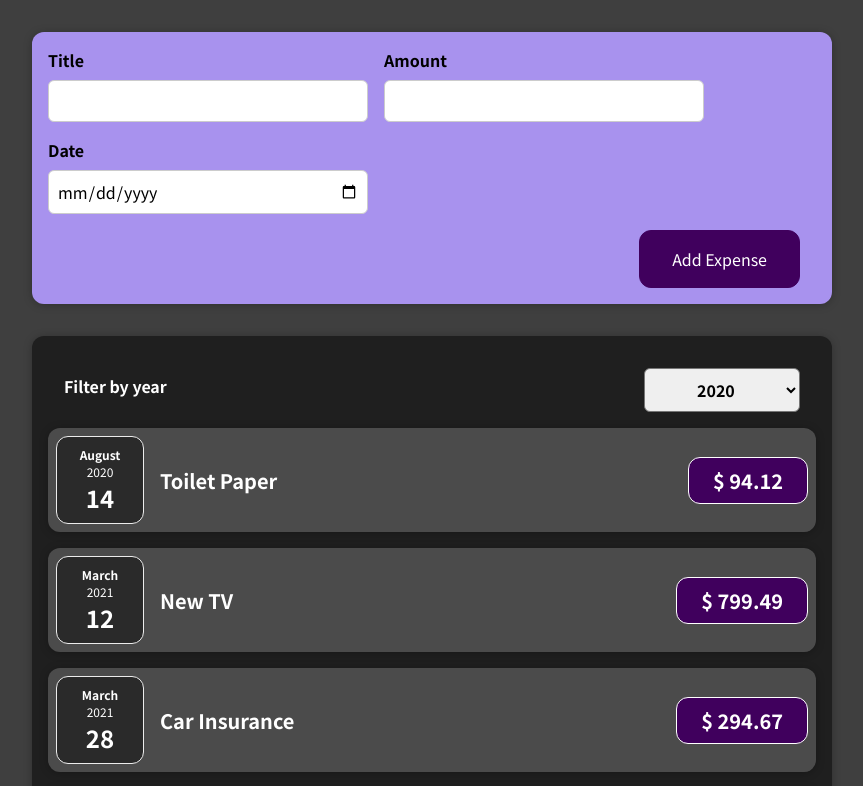
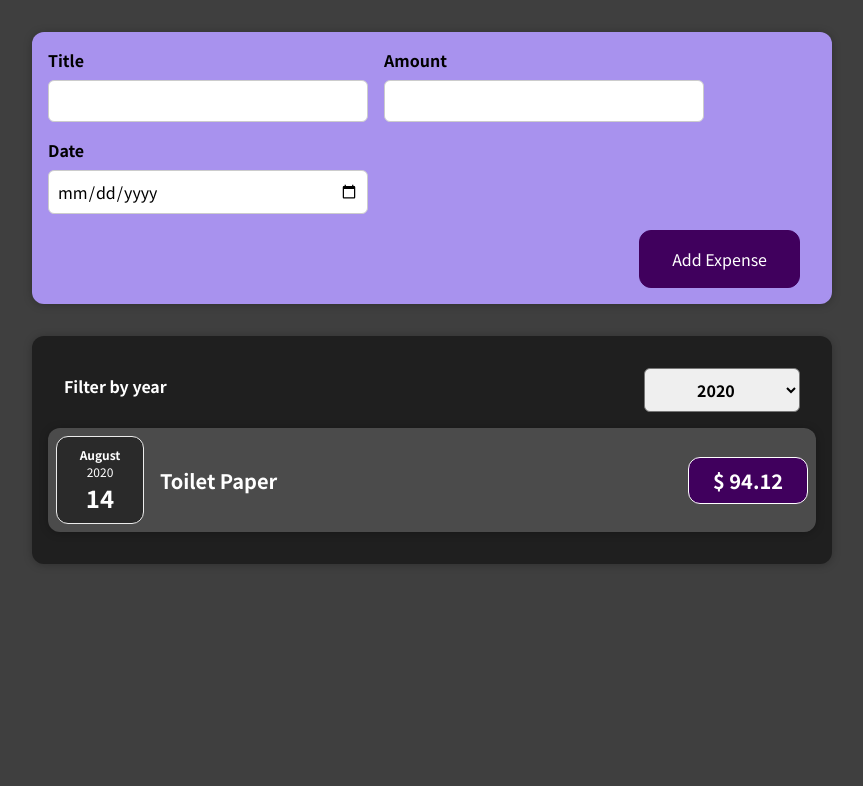
Before and after one commit to Youssef-SherifMo/expense-tracker, a React (Create React App) app: page / in a window 1280 px wide. Shown: the top 786 px of the page, without its empty margins (208-1071 px from the left). Built offline with nearby package versions, Linux system fonts and the light colour scheme.

Commit message:
Update Expenses.jsx
Outputting Conditional Content

```diff
--- a/src/component/Expenses/Expenses.jsx
+++ b/src/component/Expenses/Expenses.jsx
@@ -6,25 +6,31 @@
 
 function Expenses(props) {
   const [filteredYear, setFilteredYear] = useState("2020");
+
+  const filteredExpenses = props.items.filter((expense) => {
+    return expense.date.getFullYear().toString() === filteredYear;
+  });
   const filterChangeHandler = (selectedYear) => {
     setFilteredYear(selectedYear);
   };
+  let expenseConent = <p>No Expense Found.</p>;
+  if (filteredExpenses.length > 0) {
+    expenseConent = filteredExpenses.map((item) => (
+      <ExpenseItem
+        key={item.id}
+        title={item.title}
+        amount={item.amount}
+        date={item.date}
+      />
+    ));
+  }
   return (
     <Card className="expenses">
       <ExpensesFilter
         selected={filteredYear}
         onChangeFilter={filterChangeHandler}
       />
-      {props.items.map((item) => {
-        return (
-          <ExpenseItem
-            key={item.id}
-            title={item.title}
-            amount={item.amount}
-            date={item.date}
-          />
-        );
-      })}
+      {expenseConent}
     </Card>
   );
 }
```
